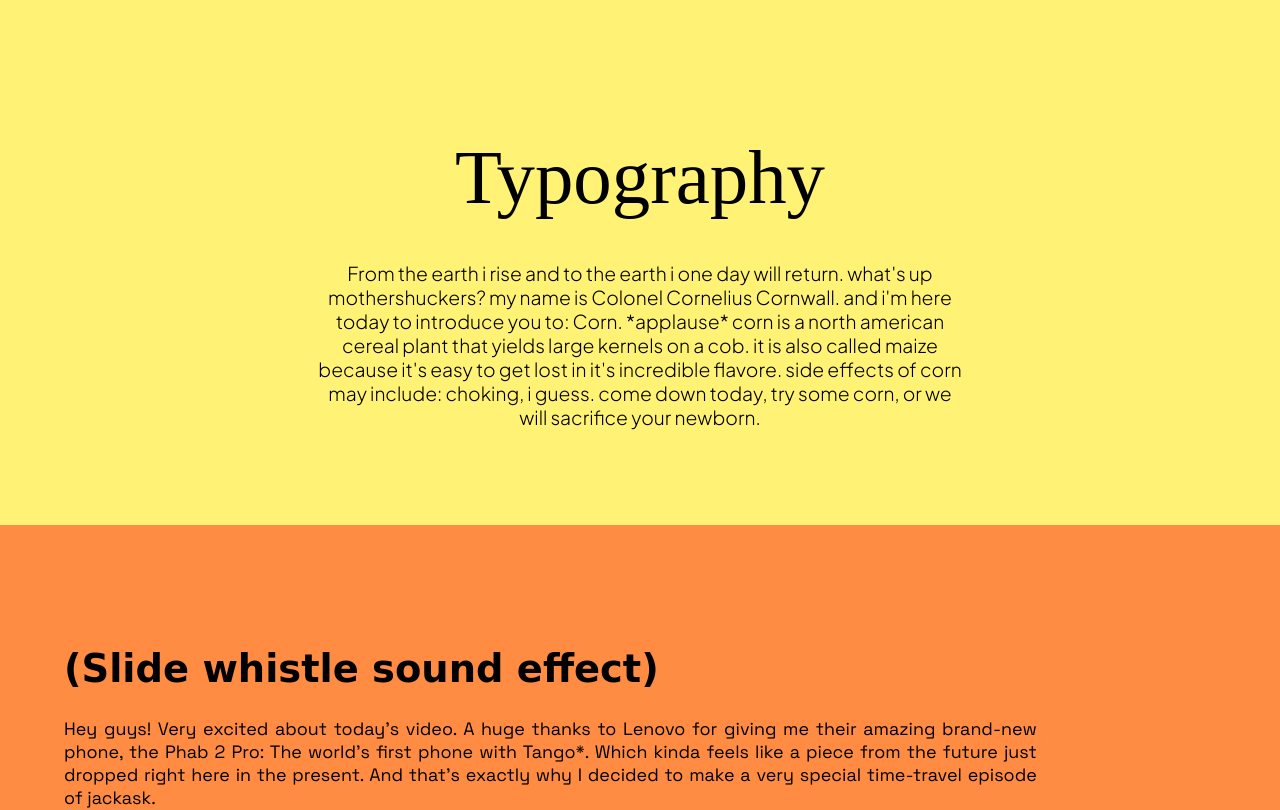
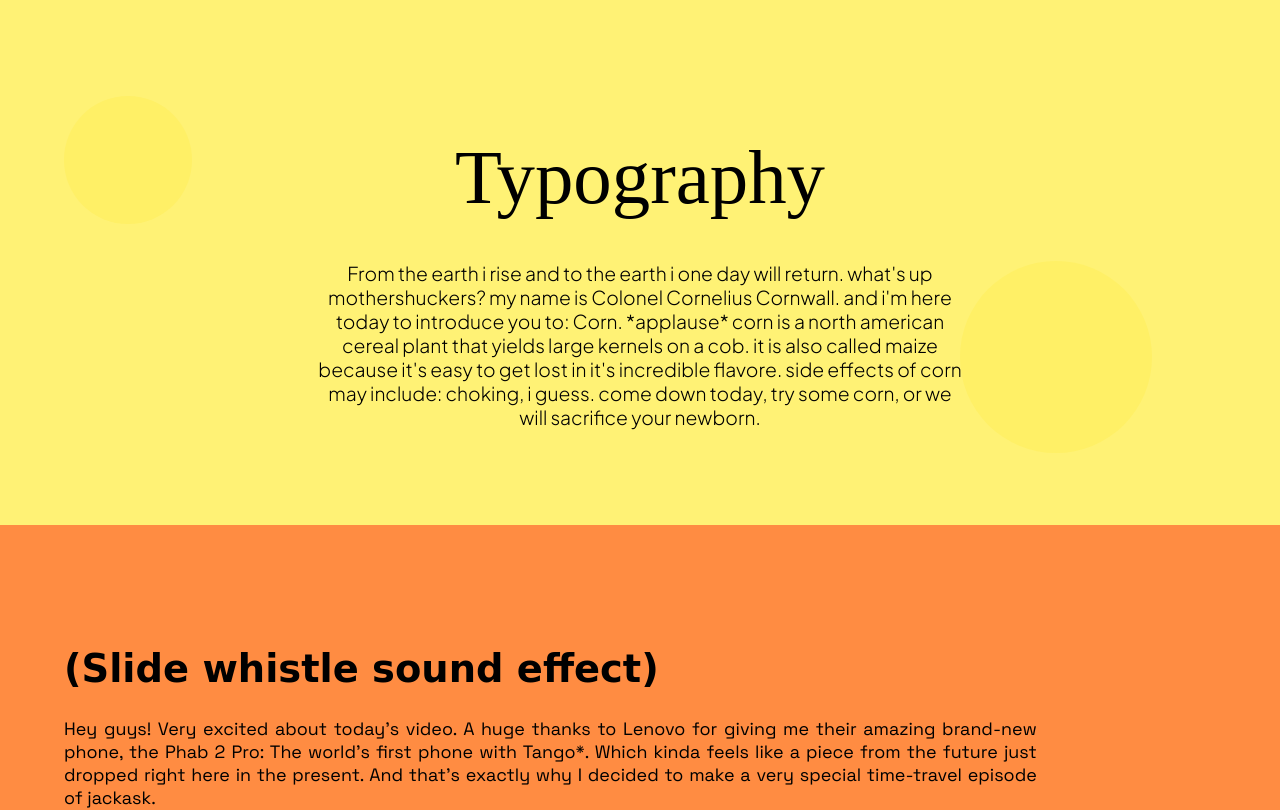
Before and after one commit to anthonyhuang07/cascades, a plain HTML site: page index.html in a window 1280 px wide. Shown: the top 810 px of the page. Drawn offline with Linux system fonts and the light colour scheme; a web font is replaced by a local one.

Commit message:
some shapes i guess

```diff
--- a/index.html
+++ b/index.html
@@ -9,7 +9,9 @@
         <link href="https://fonts.googleapis.com/css2?family=Castoro&family=Flow+Circular&family=Fuzzy+Bubbles&family=Gotu&family=MuseoModerno&family=Plus+Jakarta+Sans:wght@200;300&family=Readex+Pro:wght@300&family=Sigmar+One&family=Space+Grotesk&family=Zen+Kurenaido&display=swap" rel="stylesheet">
         <main>
             <div class="one">
+                <div class="circle1" style="left: 5vw; width: 10vw; height: 10vw;"></div>
                 <h1>Typography</h1>
+                <div class="circle1" style="right: 10vw; width: 15vw; height: 15vw;"></div>
                 <p>From the earth i rise and to the earth i one day will return. what's up mothershuckers? my name is Colonel Cornelius Cornwall. and i'm here today to introduce you to:  Corn. *applause* corn is a north american cereal plant that yields large kernels on a cob. it is also called maize because it's easy to get lost in it's incredible flavore. side effects of corn may include: choking, i guess. come down today, try some corn, or we will sacrifice your newborn. </p>
             </div>
             <div class="two">
--- a/styles/main.css
+++ b/styles/main.css
@@ -36,6 +36,13 @@ h1, p{
     text-align: center;
     width: 60%;
     font-family: 'Plus Jakarta Sans', sans-serif;
+} .circle1{
+    position: absolute;
+    background-color:hsl(54, 100%, 70%);
+    border-radius: 10rem;
+} .rect1{
+    position: absolute;
+    background-color:hsl(54, 100%, 70%);
 }
 
 .two{
```
